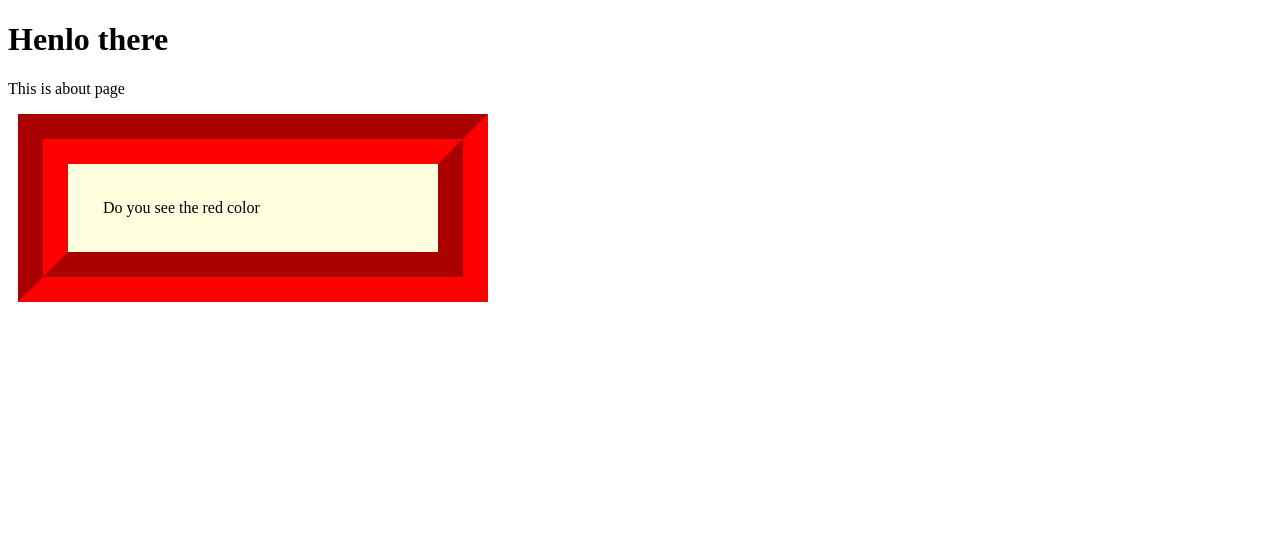
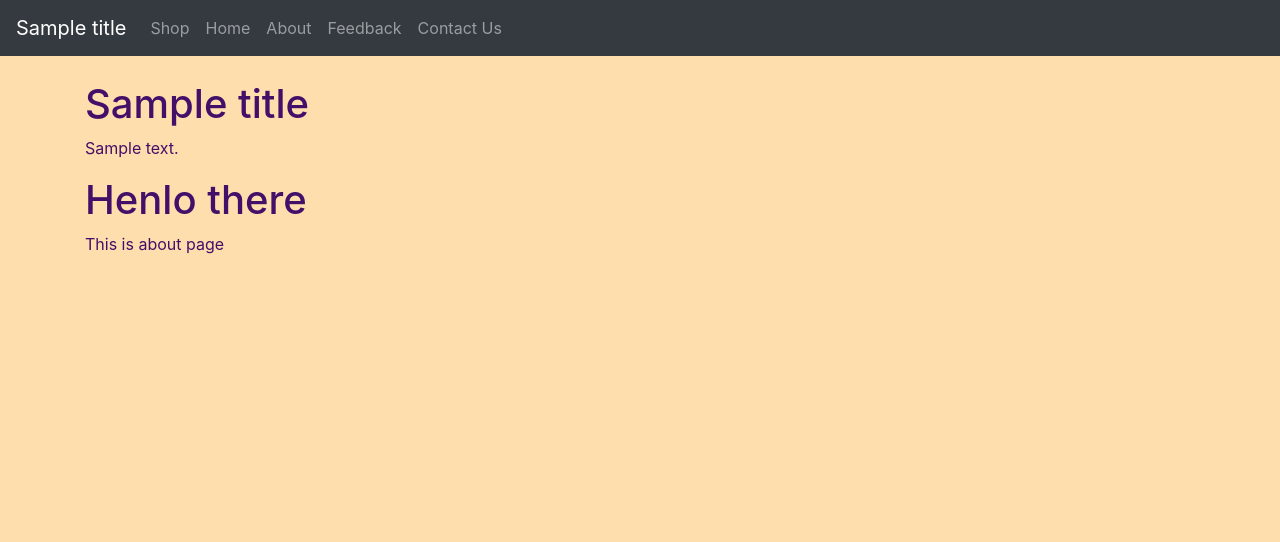
Before and after one commit to ivan-kononenko/posters_shop, a Django app: template apps/pages/templates/about.html in a window 1280 px wide. Shown: the top 542 px of the page. Before the commit the page ends 302 px from the top, so only its background shows below. Run offline with Django 3.2, Linux system fonts and the light colour scheme; the template is opened without the code that fills it: most values are stand-ins (such as "Sample title", 1, 10 or a date in 2020); parts of the project's set-up code (start-up, migrations or seed data) failed here and were passed over; some libraries are stand-ins or nearby versions.

Commit message:
Check ToDo.txt to  see changes

```diff
--- a/apps/contactus/templates/contactus.html
+++ b/apps/contactus/templates/contactus.html
@@ -10,4 +10,4 @@ Contact us, badass!
     {{ form.as_p }}
     <input type="submit" value="Submit">
 </form>
-{%endblock%}
+{% endblock %}
--- a/apps/contactus/templates/thanks.html
+++ b/apps/contactus/templates/thanks.html
@@ -1,7 +1,7 @@
 {% extends "base.html" %}
 
 {% block title %}
-Thank you homie!
+Thanks homie!
 {% endblock %}
 
 {% block content %}
--- a/apps/contactus/views.py
+++ b/apps/contactus/views.py
@@ -18,4 +18,5 @@ def contactus_view(request):
 
 
 def thanks_view(request):
+    title = "Contact us"
     return render(request, 'thanks.html')
--- a/apps/pages/templates/about.html
+++ b/apps/pages/templates/about.html
@@ -1,19 +1,10 @@
-<!DOCTYPE html>
-<html lang="en">
-<head>
-<style>
-div {
-  background-color: lightyellow;
-  width: 300px;
-  border: 50px groove red;
-  padding: 35px;
-  margin: 10px;
-}
-</style>
-</head>
-<body>
+{% extends "base.html" %}
+
+{% block title %}
+About
+{% endblock %}
+
+{% block content %}
 <h1>Henlo there</h1>
 <p>This is about page</p>
-<div>Do you see the red color</div>
-</body>
-</html>
+{% endblock %}
--- a/static/styles/main.css
+++ b/static/styles/main.css
@@ -13,6 +13,4 @@ h1 {
 
 p {
     color: #420f69;
-    font-size: 14px;
-    font-family: courier;
-}
+  }
--- a/templates/base.html
+++ b/templates/base.html
@@ -1,13 +1,12 @@
 {% load static %}
-<!DOCTYPE html>
 <html lang="en">
 <head>
     <meta charset="UTF-8">
     <title>{{ title }}</title>
     <meta name="viewport" content="width=device-width, initial-scale=1, shrink-to-fit=no">
 
-    <link  rel="stylesheet" href="{% static "bootstrap/bootstrap.min.css" %}">
-    <link rel="stylesheet" href="{% static "styles/main.css" %}">
+    <link rel="stylesheet" href='{% static "bootstrap/bootstrap.min.css" %}'>
+    <link rel="stylesheet" href='{% static "styles/main.css" %}'>
     <style>
       .bd-placeholder-img {
         font-size: 1.125rem;
@@ -34,31 +33,28 @@
       <div class="collapse navbar-collapse" id="navbarCollapse">
         <ul class="navbar-nav mr-auto">
           <li class="nav-item active">
-            <a class="nav-link" href="#">Home <span class="sr-only">(current)</span></a>
+            <li class="nav-item">
+            <a class="nav-link" href="/shop/">Shop</a>
+          </li>
+            <a class="nav-link" href="/">Home</a>
           </li>
           <li class="nav-item">
-            <a class="nav-link" href="#">Link</a>
+            <a class="nav-link" href="/about/">About</a>
           </li>
           <li class="nav-item">
-            <a class="nav-link disabled" href="#" tabindex="-1" aria-disabled="true">Disabled</a>
+            <a class="nav-link" href="/feedback/">Feedback</a>
+          </li>
+          <li class="nav-item">
+            <a class="nav-link" href="/contactus/">Contact Us</a>
           </li>
         </ul>
       </div>
     </nav>
-    <h1>{{ title }}</h1>
-    <p>{{ description }}</p>
-    <div id="menu">
-        {% block menu %}
-        <ul class="mainmenu">
-            <li><a href="/">Main</a></li>
-            <li><a href="/about/">About</a></li>
-            <li><a href="/feedback/">Feedback</a></li>
-            <li><a href="/contactus/">Contact Us</a></li>
-        </ul>
+    <main role="main" class="container">
+        <h1>{{ title }}</h1>
+        <p>{{ description }}</p>
+        {% block content %}
         {% endblock %}
-    </div>
-    <div id="content">
-        {% block content %}{% endblock %}
-    </div>
+    </main>
 </body>
 </html>
```
Also changed, not shown: TODO.txt (+6 -3 lines), apps/pages/templates/main.html (+16 -0 lines), apps/pages/views.py (+10 -2 lines), apps/shop/views.py (+10 -3 lines).
